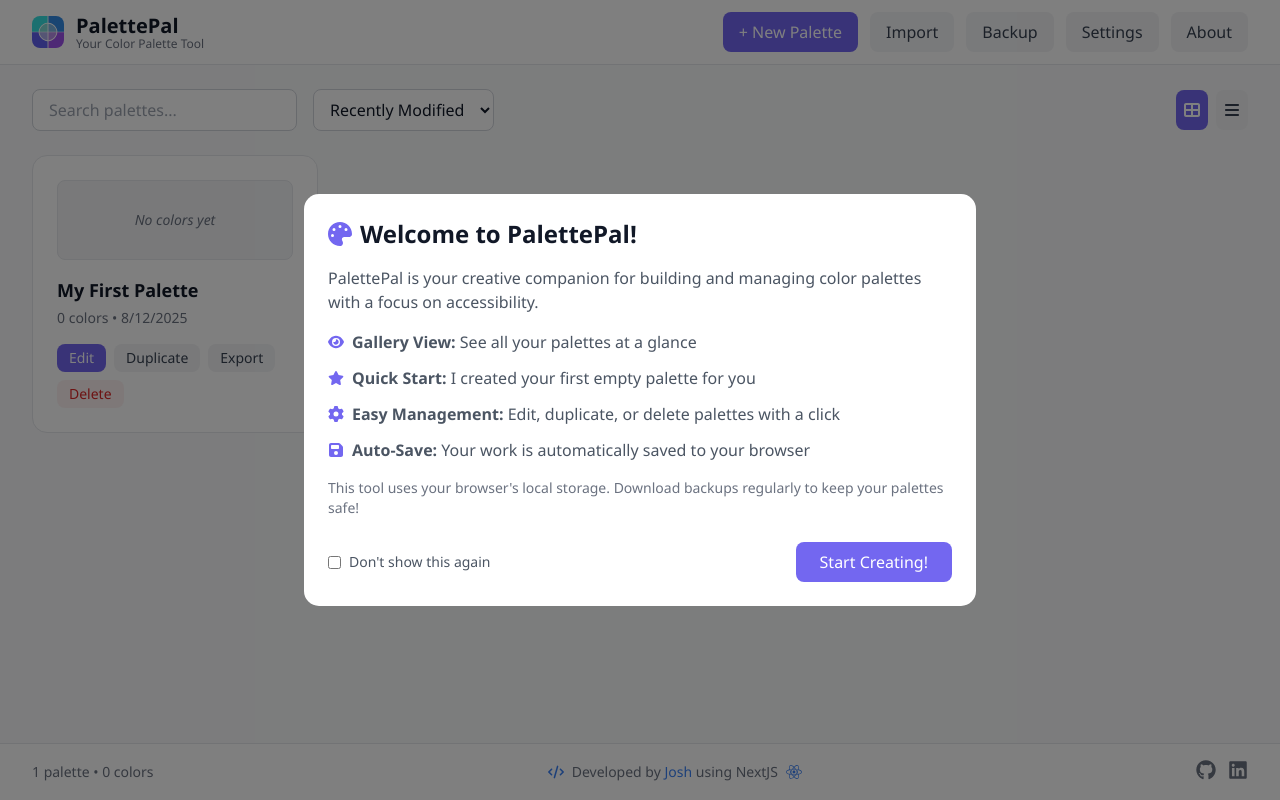
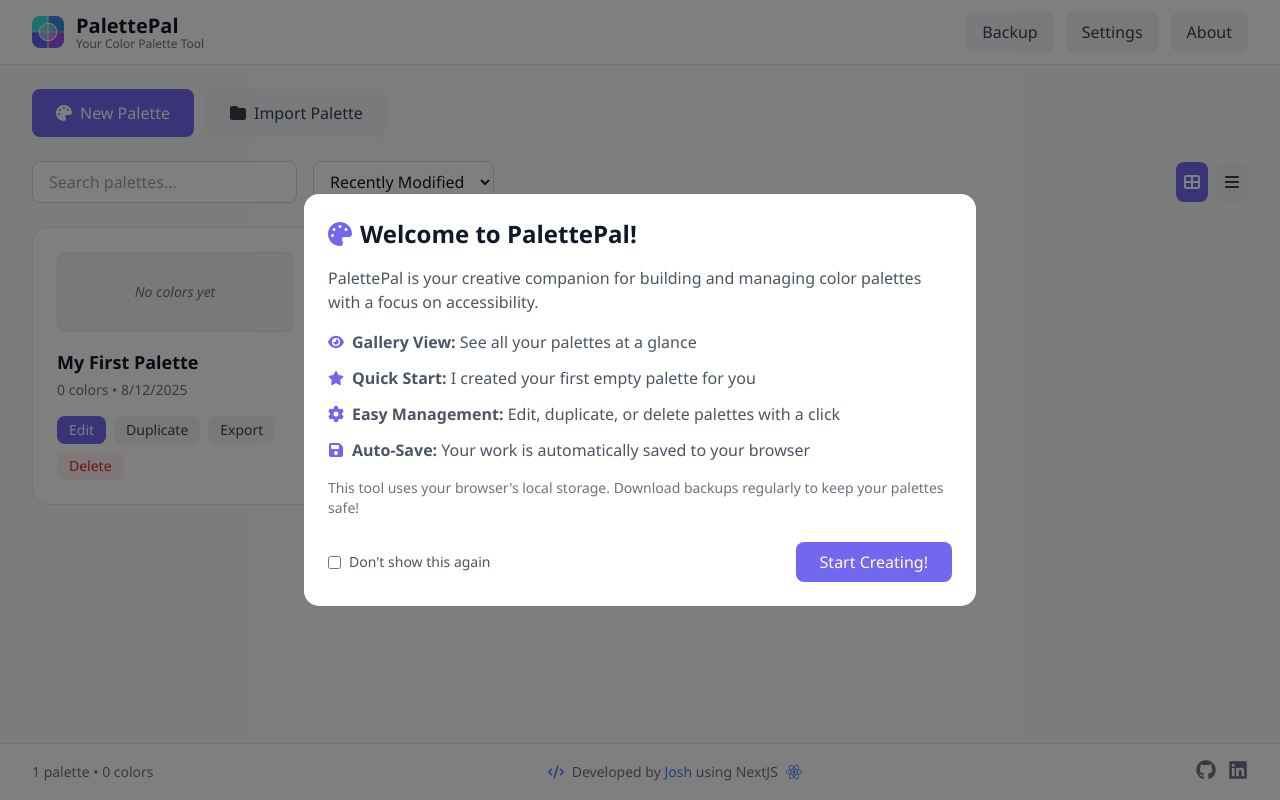
Before and after one commit to SalazarJosh/PalettePal, a Next.js app: page / in a window 1280 px wide. Built offline with nearby package versions, Linux system fonts and the light colour scheme.

Commit message:
logo now svg. Moved palette options out of header

```diff
--- a/src/components/Gallery.tsx
+++ b/src/components/Gallery.tsx
@@ -385,7 +385,7 @@
       <div className="min-h-screen flex items-center justify-center">
         <div className="text-center">
           <div className="text-4xl mb-4">
-            <FontAwesomeIcon icon={faPalette} className="text-primary-500" />
+              <Logo isCentered={true} isAnimated={true} size="extraLarge" showText={false} linkToHome={false} />
           </div>
           <div className="text-lg text-gray-600">Loading PalettePal...</div>
         </div>
@@ -402,20 +402,6 @@
             <div className="flex justify-between items-center h-16">
               <Logo size="medium" showText={true} linkToHome={false} />
               <div className="flex gap-3">
-                <button
-                  onClick={() => setShowNewPalette(true)}
-                  className="px-4 py-2 bg-primary-500 text-white rounded-lg hover:bg-primary-600 transition-colors"
-                >
-                  + New Palette
-                </button>
-
-                <div className="flex gap-3">
-                  <button
-                    onClick={handleImportPalette}
-                    className="px-4 py-2 bg-gray-100 dark:bg-gray-700 text-gray-700 dark:text-gray-300 rounded-lg hover:bg-gray-200 dark:hover:bg-gray-600 transition-colors"
-                  >
-                    Import
-                  </button>
                 <button
                   onClick={handleBackupData}
                   className="px-4 py-2 bg-gray-100 dark:bg-gray-700 text-gray-700 dark:text-gray-300 rounded-lg hover:bg-gray-200 dark:hover:bg-gray-600 transition-colors"
@@ -437,11 +423,29 @@
               </div>
             </div>
           </div>
-          </div>
         </header>
 
         {/* Controls */}
         <div className="max-w-7xl mx-auto px-4 sm:px-6 lg:px-8 py-6">
+          {/* Action Buttons */}
+          <div className="flex flex-col sm:flex-row gap-3 mb-6">
+            <button
+              onClick={() => setShowNewPalette(true)}
+              className="px-6 py-3 bg-primary-500 text-white rounded-lg hover:bg-primary-600 transition-colors flex items-center gap-2 font-medium"
+            >
+              <FontAwesomeIcon icon={faPalette} />
+              New Palette
+            </button>
+            <button
+              onClick={handleImportPalette}
+              className="px-6 py-3 bg-gray-100 dark:bg-gray-700 text-gray-700 dark:text-gray-300 rounded-lg hover:bg-gray-200 dark:hover:bg-gray-600 transition-colors flex items-center gap-2"
+            >
+              <FontAwesomeIcon icon={faFolder} />
+              Import Palette
+            </button>
+          </div>
+
+          {/* Search and Filter Controls */}
           <div className="flex flex-col sm:flex-row gap-4 items-center justify-between mb-6">
             <div className="flex gap-4 items-center flex-1">
               <input
--- a/src/components/Logo.tsx
+++ b/src/components/Logo.tsx
@@ -3,23 +3,25 @@
 import Link from 'next/link';
 
 interface LogoProps {
-  size?: 'small' | 'medium' | 'large';
+  size?: 'small' | 'medium' | 'large' | 'extraLarge';
   showText?: boolean;
   linkToHome?: boolean;
+  isAnimated?: boolean;
+  isCentered?: boolean;
 }
 
-export default function Logo({ size = 'medium', showText = true, linkToHome = true }: LogoProps) {
+export default function Logo({ isCentered = false, size = 'medium', showText = true, linkToHome = false, isAnimated = false }: LogoProps) {
   const sizeMap = {
     small: 24,
     medium: 32,
-    large: 40
+    large: 40,
+    extraLarge: 100
   };
 
   const logoSize = sizeMap[size];
 
   const LogoContent = () => (
     <div className="flex items-center gap-3">
-      {/* PalettePal SVG Logo */}
       <svg
         xmlns="http://www.w3.org/2000/svg"
         id="Layer_2"
@@ -28,6 +30,7 @@
         width={logoSize}
         height={logoSize}
         className="rounded-lg"
+        style={isCentered ? { margin: '0 auto' } : {}}
       >
         <defs>
           <style>
@@ -40,6 +43,36 @@
               .cls-6 { fill: #328be5; }
               .cls-7 { fill: #80d8d4; }
               .cls-8 { fill: #acacea; }
+
+              ${isAnimated ? `
+                @keyframes rotateInnerSegment {
+                  0% { transform: rotate(0deg); }
+                  25% { transform: rotate(540deg); }
+                  50% { transform: rotate(90deg); }
+                  75% { transform: rotate(630deg); }
+                  100% { transform: rotate(0deg); }
+                }
+
+                .cls-7 {
+                  animation: rotateInnerSegment 7s ease-in-out infinite;
+                  transform-origin: center;
+                }
+
+                .cls-2 {
+                  animation: rotateInnerSegment 7s ease-in-out infinite;
+                  transform-origin: center;
+                }
+
+                .cls-1 {
+                  animation: rotateInnerSegment 7s ease-in-out infinite;
+                  transform-origin: center;
+                }
+
+                .cls-8 {
+                  animation: rotateInnerSegment 7s ease-in-out infinite;
+                  transform-origin: center;
+                }
+              ` : ''}
             `}
           </style>
         </defs>
@@ -74,13 +107,14 @@
     </div>
   );
 
-  if (linkToHome) {
-    return (
-      <Link href="/" className="hover:opacity-80 transition-opacity">
-        <LogoContent />
-      </Link>
-    );
-  }
+  //not really needed since there's already a "gallery" button to go home
+//   if (linkToHome) {
+//     return (
+//       <Link href="/" className="hover:opacity-80 transition-opacity">
+//         <LogoContent />
+//       </Link>
+//     );
+//   }
 
   return <LogoContent />;
 }
--- a/src/components/PaletteEditor.tsx
+++ b/src/components/PaletteEditor.tsx
@@ -1021,7 +1021,7 @@
       <div className="sticky-footer-content">
         {/* Header */}
       <header className="bg-white dark:bg-gray-800 border-b border-gray-200 dark:border-gray-700">
-        <div className="max-w-7xl mx-auto px-4 sm:px-6 lg:px-8">
+        <div className="max-w-7xl mx-auto px-6">
           <div className="flex justify-between items-center h-16">
             <div className="flex items-center gap-6">
               <Logo size="medium" showText={true} linkToHome={true} />
```
Also changed, not shown: public/images/README.md (added). Lines whose indentation alone changed are shown as unchanged.
